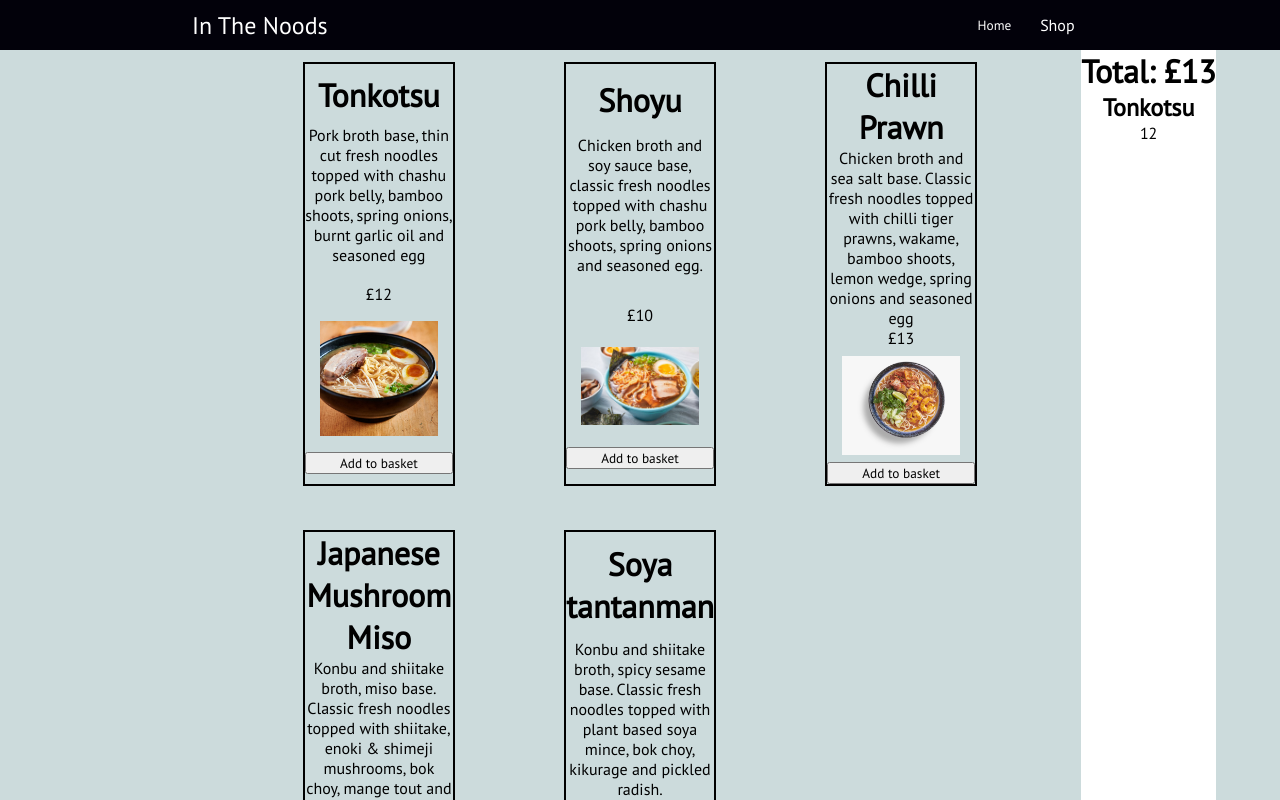
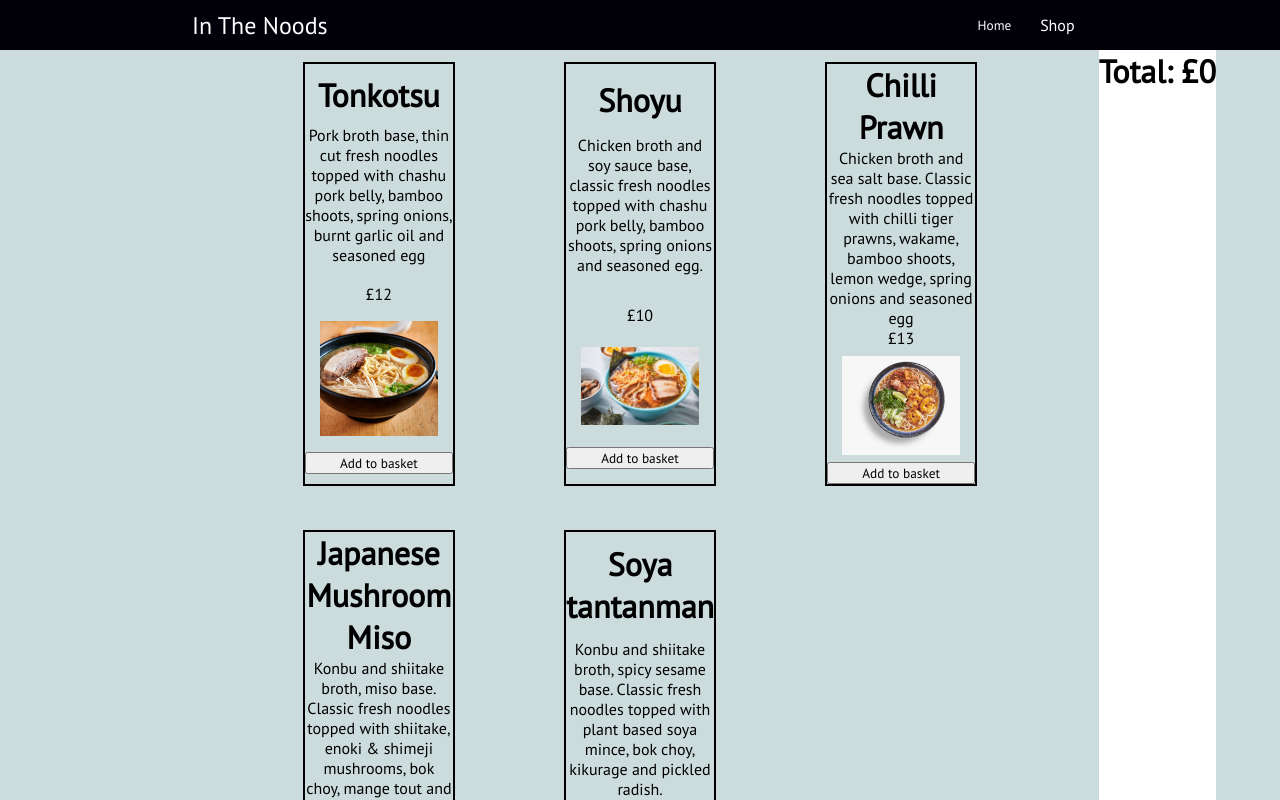
Before and after one commit to TRFielder/shopping-cart, a React (Create React App) app: page /#/shop in a window 1280 px wide. Shown: the top 800 px of the page. Built offline with nearby package versions, Linux system fonts and the light colour scheme.

Commit message:
Continue building basket functionality. Quantity not updating when add to basket is clicked multiple times, only when a new item is added

```diff
--- a/src/components/basket.js
+++ b/src/components/basket.js
@@ -1,23 +1,28 @@
 import { useState, useEffect } from "react"
 import "../styles/basket.css";
 
-const Basket = () => {
-    const [items, setItems] = useState([
-        {id: 1,
-        name: "Tonkotsu",
-        price: 12
-        }
-    ]);
-    const [total, setTotal] = useState(13);
+const Basket = (props) => {
+    const [items, setItems] = useState([]);
+
+    useEffect(() => {
+        setItems(
+            props => [...items, props.contents]
+        )
+    },[])
 
     return(
         <div className="basketDisplay">
-            <h1>Total: {`£${total}`}</h1>
-            {items.map(item => {
+            <h1>Total: £{
+            props.contents.reduce(function(prev, cur) {
+                return prev + cur.price * cur.quantity;
+            }, 0
+            )}</h1>
+            {props.contents.map(item => {
                 return(
                     <div key = {item.id}>
                         <h2>{item.name}</h2>
-                        <p>{item.price}</p>
+                        <p>£{item.price}, Qty: {item.quantity}</p>
+                        <button onClick={props.removeItem}>-</button>
                     </div>
                 )
             })}
--- a/src/components/productCard.js
+++ b/src/components/productCard.js
@@ -16,7 +16,7 @@ const ProductCard = (props) => {
             </p>
             <p>{props.price}</p>
             <img alt={props.name} src={images[props.image]}></img>
-            <button onClick={() => console.log(`Clicked ${props.name}`)}>Add to basket</button>
+            <button onClick={props.buyItem}>Add to basket</button>
         </div>
     )
 }
--- a/src/pages/shop.js
+++ b/src/pages/shop.js
@@ -6,6 +6,7 @@ import "../styles/shop.css"
 const Shop = () => {
 
     const [products, setProducts] = useState([]);
+    const [basket, setBasket] = useState([]);
 
     useEffect(() => {
         const productsFile = require("../products/products.json");
@@ -13,9 +14,43 @@ const Shop = () => {
         setProducts(products);
     }, [])
 
+    const addToBasket = (product) => {
+        let newBasketItem = {
+            name: product.name,
+            price: product.price,
+            id: product.id,
+            quantity: 1
+        }
+        if(basket.some(item => item.name === newBasketItem.name)) {
+            let indexToIncrement = basket.findIndex(item => item.name === newBasketItem.name)
+            console.log(indexToIncrement)
+            let newBasket = basket;
+            newBasket[indexToIncrement].quantity++
+            setBasket(newBasket)
+        }
+        if(!basket.some(item => item.name === newBasketItem.name)) {
+            setBasket([...basket, newBasketItem]);
+        }
+    }
+
+    const removeFromBasket = (product) => {
+        console.log(product)
+        let itemToFind = {
+            name: product.name,
+            price: product.price,
+            id: product.id
+        }
+
+        let newBasket = basket;
+        let indexToRemove = basket.findIndex(item => item.name = itemToFind.name);
+
+        newBasket = newBasket.splice(indexToRemove, 1);
+        setBasket(newBasket)
+    }
+
   return (
     <div className="productMenu">
-        <Basket />
+        <Basket contents={basket}/>
         {products.map(product => {
             return(
                 <ProductCard key={product.id}
@@ -24,6 +59,8 @@ const Shop = () => {
                 price={`£${product.price}`}
                 image={product.image}
                 vegetarian={product.vegetarian}
+                buyItem={() => addToBasket(product)}
+                removeItem = {() => removeFromBasket(product)}
                 />
             )
         })}
```
